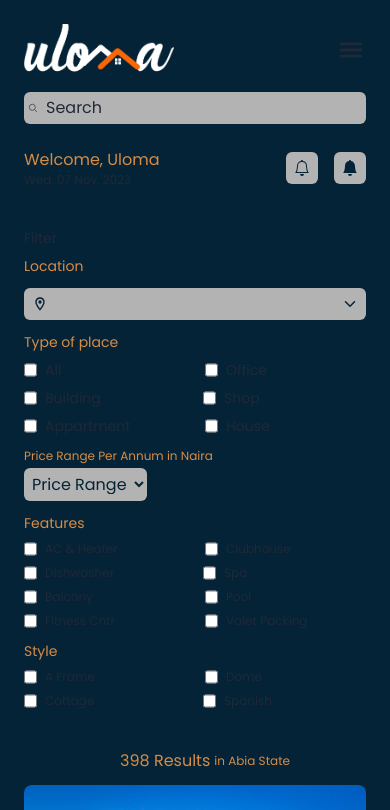
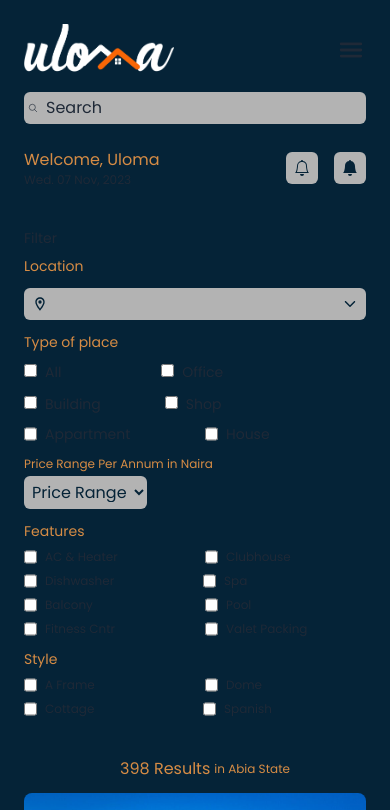
Before and after one commit to Ndukwechima/Uloma-real-estate-project, a React (Vite) app: page /Dashboard in a window 390 px wide. Shown: the top 810 px of the page. Built offline with nearby package versions, Linux system fonts and the light colour scheme.

Commit message:
i removed the classNames on the form elements.

```diff
--- a/src/pages/Dashboard/Dashboard.jsx
+++ b/src/pages/Dashboard/Dashboard.jsx
@@ -156,32 +156,32 @@ const Dashboard = () => {
                                 </form>
                                 <div className="typeOfPlace flex w-full flex-col gap-2 ">
                                     <h1 className="text-sm md:text-2xl lg:text-sm text-textOrange">Type of place</h1>
-                                    <div className="flex items-center  gap-5">
-                                        <form className="check" id="check1" action="check1" className="flex flex-1 gap-2">
-                                            <input type="checkbox" className="accent-textOrange " />
-                                            <label className="text-sm md:text-xl lg:text-sm" >All</label>
+                                    <div className="flex items-center gap-5">
+                                        <form className="check" id="check1" action="" >
+                                            <input type="checkbox" className="accent-textOrange" />
+                                            <label className="text-sm md:text-xl lg:text-sm ml-2">All</label>
                                         </form>
-                                        <form className="check" id="check2" action="check2" className="flex flex-1 gap-2">
-                                            <input type="checkbox" className="accent-textOrange" />
-                                            <label className="text-sm md:text-xl lg:text-sm" >Office</label>
+                                        <form className="check" id="check2" action="">
+                                            <input type="checkbox" className="accent-textOrange ml-20" />
+                                            <label className="text-sm md:text-xl lg:text-sm ml-2">Office</label>
                                         </form>
                                     </div>
-                                    <div className="flex items-center  gap-4">
-                                        <form className="check" id="check3" action="check3" className="flex flex-1 gap-2">
+                                    <div className="flex items-center gap-4">
+                                        <form className="check" id="check3" action="" >
                                             <input type="checkbox" className="accent-textOrange" />
-                                            <label className="text-sm md:text-xl lg:text-sm" >Building</label>
+                                            <label className="text-sm md:text-xl lg:text-sm ml-2">Building</label>
                                         </form>
-                                        <form className="check" id="check4" action="check4" className="flex flex-1 gap-2">
-                                            <input type="checkbox"  className="accent-textOrange"/>
-                                            <label className="text-sm md:text-xl lg:text-sm" >Shop</label>
+                                        <form className="check" id="check4" action="" >
+                                            <input type="checkbox" className="accent-textOrange ml-12" />
+                                            <label className="text-sm md:text-xl lg:text-sm ml-2">Shop</label>
                                         </form>
                                     </div>
                                     <div className="flex items-center  gap-5">
-                                        <form id="check5" action="check5" className="flex flex-1 gap-2">
+                                        <form id="check5" action="" className="flex flex-1 gap-2">
                                             <input type="checkbox" className="accent-textOrange"/>
                                             <label id="appartment" className="text-sm md:text-xl lg:text-sm" >Appartment</label>
                                         </form>
-                                        <form id="check6" action="check6" className="flex flex-1 gap-2">
+                                        <form id="check6" action="" className="flex flex-1 gap-2">
                                             <input type="checkbox" className="accent-textOrange" />
                                             <label  className="text-sm md:text-xl lg:text-sm" >House</label>
                                         </form>
@@ -199,21 +199,21 @@ const Dashboard = () => {
                                 <div className="features flex flex-col gap-2">
                                     <h1 className="text-sm md:text-2xl lg:text-sm text-textOrange">Features</h1>
                                     <div className="flex items-center  gap-5">
-                                        <form name="check7" action="check7" className="flex flex-1 gap-2">
+                                        <form name="check7" action="" className="flex flex-1 gap-2">
                                             <input type="checkbox" className="accent-textOrange" />
                                             <label className="text-xs md:text-xl lg:text-sm" >AC & Heater</label>
                                         </form>
-                                        <form name="check8" action="check8" className="flex flex-1 gap-2">
+                                        <form name="check8" action="" className="flex flex-1 gap-2">
                                             <input type="checkbox" className="accent-textOrange"/>
                                             <label className="text-xs md:text-xl lg:text-sm" >Clubhouse</label>
                                         </form>
                                     </div>
                                     <div className="flex items-center  gap-4">
-                                        <form name="check9" action="check9" className="flex flex-1 gap-2">
+                                        <form name="check9" action="" className="flex flex-1 gap-2">
                                             <input type="checkbox"  className="accent-textOrange"/>
                                             <label className="text-xs md:text-xl lg:text-sm" >Dishwasher</label>
                                         </form>
-                                        <form name="check10" action="check10" className="flex flex-1 gap-2">
+                                        <form name="check10" action="" className="flex flex-1 gap-2">
                                             <input type="checkbox" className="accent-textOrange" />
                                             <label className="text-xs md:text-xl lg:text-sm" >Spa</label>
                                         </form>
```
